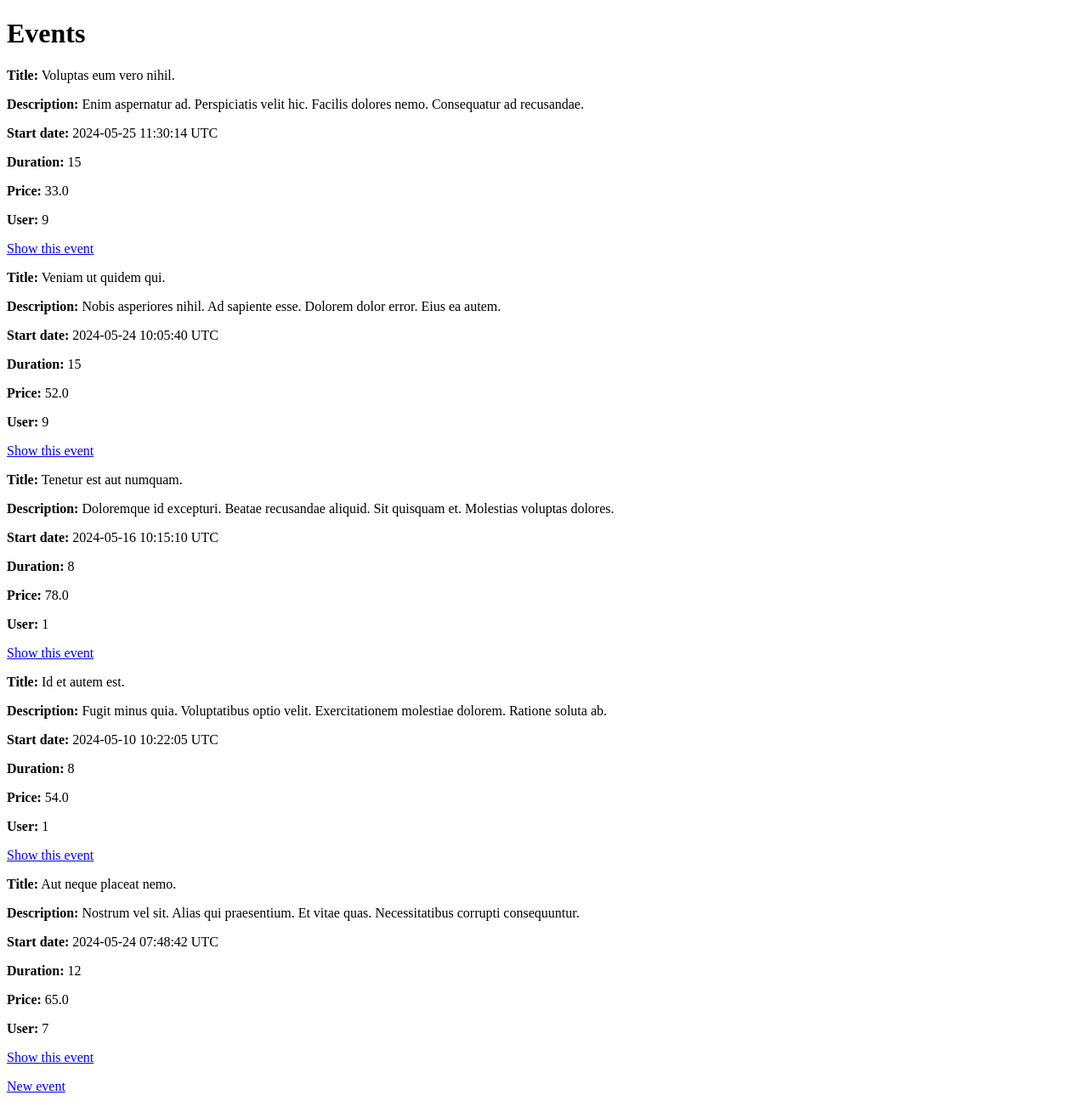
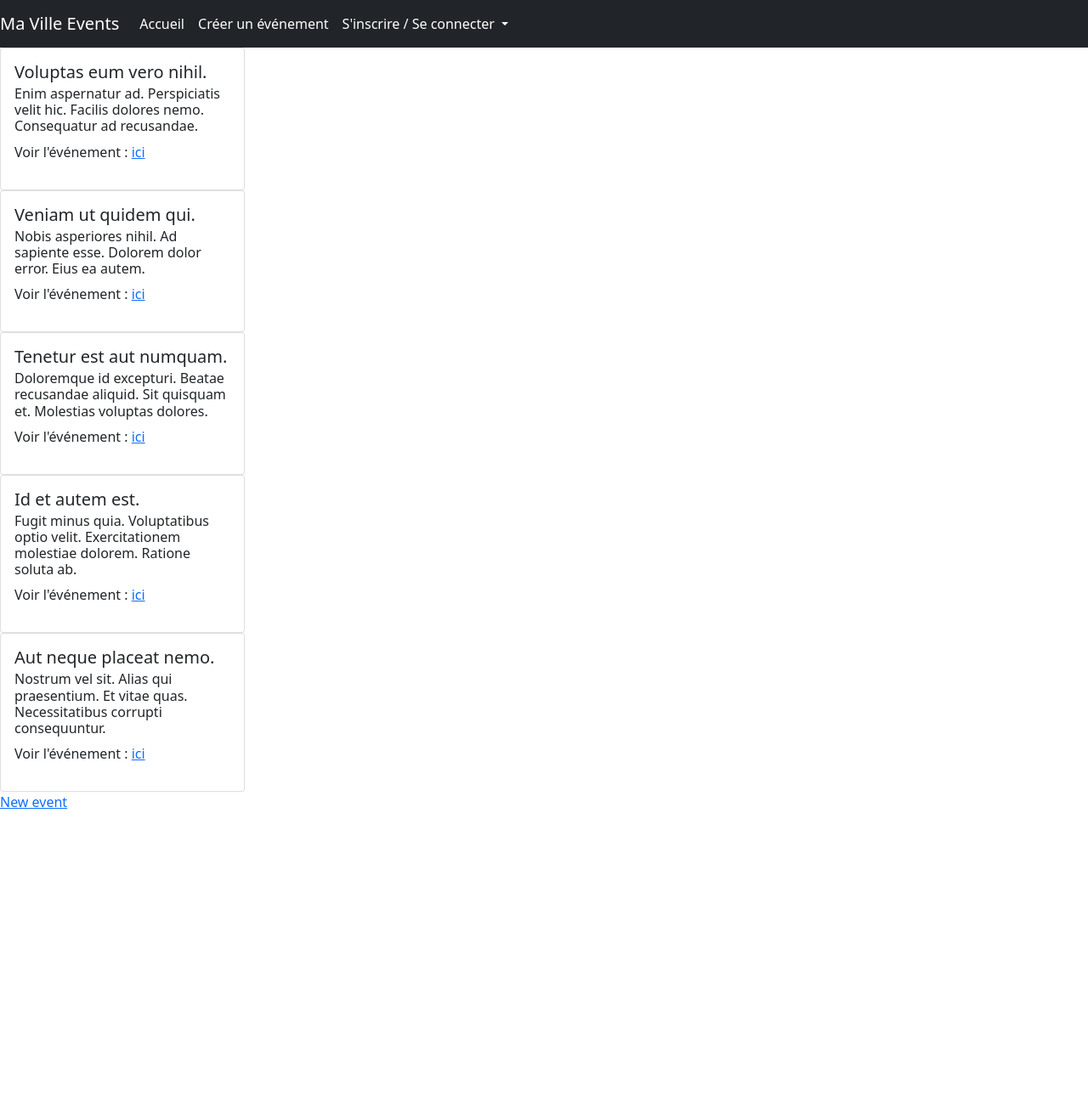
Before and after one commit to ThibaultL24/eventbritev2, a Rails app: page /events in a window 1280 px wide. Shown: the whole page at 85% size. After the commit the page ends 952 px from the top, so only its background shows below. Run offline with Rails 7, Linux system fonts and the light colour scheme; data comes from the database, SQL or seed files in the repository; some libraries are stand-ins or nearby versions.

Commit message:
third commit

```diff
--- a/app/controllers/application_controller.rb
+++ b/app/controllers/application_controller.rb
@@ -1,2 +1,7 @@
 class ApplicationController < ActionController::Base
+  before_action :configure_devise_parameters, if: :devise_controller?
+
+    def configure_devise_parameters
+      devise_parameter_sanitizer.permit(:sign_up) {|u| u.permit(:first_name, :last_name, :email, :password, :password_confirmation)}
+    end
 end
--- a/app/models/attendance.rb
+++ b/app/models/attendance.rb
@@ -9,5 +9,8 @@ class Attendance < ApplicationRecord
 
   def send_attendance_notification
     UserMailer.attendance_notification(event.user, user).deliver_now
+
+    creator_email = event.user.email
+    EventMailer.participant_notification(creator_email).deliver_now
   end
 end
--- a/app/views/events/index.html.erb
+++ b/app/views/events/index.html.erb
@@ -1,14 +1,21 @@
-<p style="color: green"><%= notice %></p>
-
-<h1>Events</h1>
-
-<div id="events">
+<!DOCTYPE html>
+<html>
+<head>
+  <title>Bienvenue sur la page d'accueil</title>
+</head>
+<body>
+<div class="card-container">
   <% @events.each do |event| %>
-    <%= render event %>
-    <p>
-      <%= link_to "Show this event", event %>
-    </p>
+    <div class="card" style="width: 18rem;">
+      <div class="card-body">
+        <h5 class="card-title"><%= event.title %></h5>
+        <h6 class="card-subtitle mb-2 text-body-secondary"><%= event.description %></h6>
+        <p>Voir l'événement : <%= link_to "ici", event_path(event) %></p>
+      </div>
+    </div>
   <% end %>
 </div>
 
 <%= link_to "New event", new_event_path %>
+</body>
+</html>
--- a/app/views/layouts/application.html.erb
+++ b/app/views/layouts/application.html.erb
@@ -2,6 +2,8 @@
 <html>
   <head>
     <title>EventbriteV2</title>
+    <link href="https://cdn.jsdelivr.net/npm/bootstrap@5.1.3/dist/css/bootstrap.min.css" rel="stylesheet">
+    <script src="https://cdn.jsdelivr.net/npm/bootstrap@5.3.3/dist/js/bootstrap.bundle.min.js" integrity="sha384-YvpcrYf0tY3lHB60NNkmXc5s9fDVZLESaAA55NDzOxhy9GkcIdslK1eN7N6jIeHz" crossorigin="anonymous"></script>
     <meta name="viewport" content="width=device-width,initial-scale=1">
     <%= csrf_meta_tags %>
     <%= csp_meta_tag %>
@@ -9,8 +11,35 @@
     <%= stylesheet_link_tag "application", "data-turbo-track": "reload" %>
     <%= javascript_importmap_tags %>
   </head>
+  <body>
+    <nav class="navbar navbar-expand-lg navbar-dark bg-dark">
+      <a class="navbar-brand" href="#">Ma Ville Events</a>
+      <button class="navbar-toggler" type="button" data-toggle="collapse" data-target="#navbarSupportedContent" aria-controls="navbarSupportedContent" aria-expanded="false" aria-label="Toggle navigation">
+        <span class="navbar-toggler-icon"></span>
+      </button>
 
-  <body>
+      <div class="collapse navbar-collapse" id="navbarSupportedContent">
+        <ul class="navbar-nav mr-auto">
+          <li class="nav-item active">
+            <%= link_to "Accueil", root_path, class: "nav-link text-white" %>
+          </li>
+          <li class="nav-item">
+            <%= link_to "Créer un événement", new_event_path, class: "nav-link text-white" %>
+          </li>
+        </ul>
+        <ul class="navbar-nav ml-auto">
+          <li class="nav-item dropdown">
+            <a class="nav-link dropdown-toggle text-white" href="#" id="navbarDropdown" role="button" data-bs-toggle="dropdown" aria-haspopup="true" aria-expanded="false">
+              S'inscrire / Se connecter
+            </a>
+            <div class="dropdown-menu" aria-labelledby="navbarDropdown">
+              <%= link_to "S'inscrire", new_user_registration_path, class: "dropdown-item" %>
+              <%= button_to "Se connecter", new_user_session_path, class: "dropdown-item" %>
+            </div>
+          </li>
+        </ul>
+      </div>
+    </nav>
     <%= yield %>
   </body>
 </html>
--- a/config/routes.rb
+++ b/config/routes.rb
@@ -1,7 +1,8 @@
 Rails.application.routes.draw do
+  devise_for :users, controllers: { registrations: 'users/registrations' }
   resources :attendances
   resources :events
-  devise_for :users
+  resources :users
   # Define your application routes per the DSL in https://guides.rubyonrails.org/routing.html
 
   # Reveal health status on /up that returns 200 if the app boots with no exceptions, otherwise 500.
@@ -10,4 +11,5 @@ Rails.application.routes.draw do
 
   # Defines the root path route ("/")
   # root "posts#index"
+  root 'events#index'
 end
```
Also changed, not shown: app/assets/stylesheets/application.css (deleted, +0 -15 lines), app/mailers/event_mailer.rb (added, +7 -0 lines), app/views/event_mailer/participant_notification.html.erb (added, +10 -0 lines), Gemfile.lock, app/javascript/application.js (line endings or trailing spaces).
